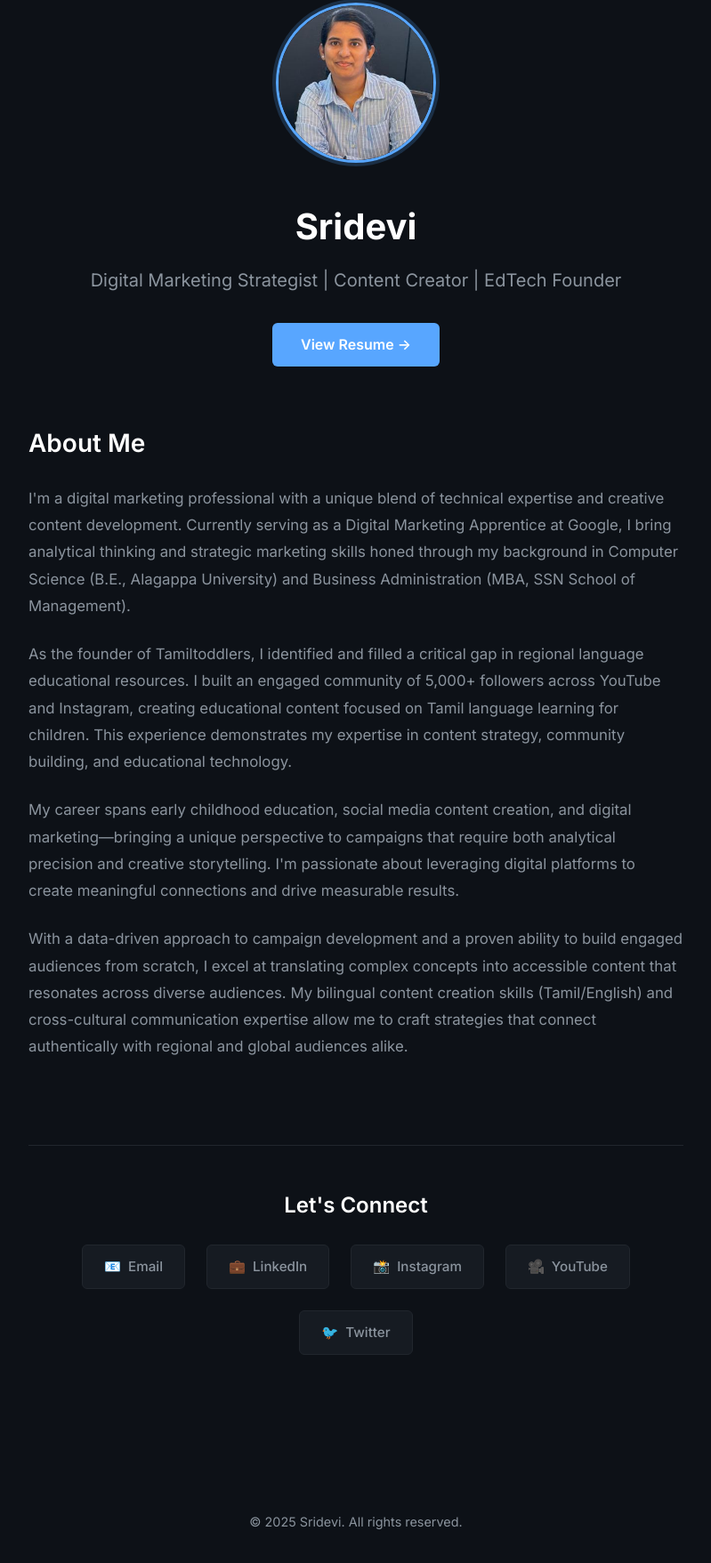
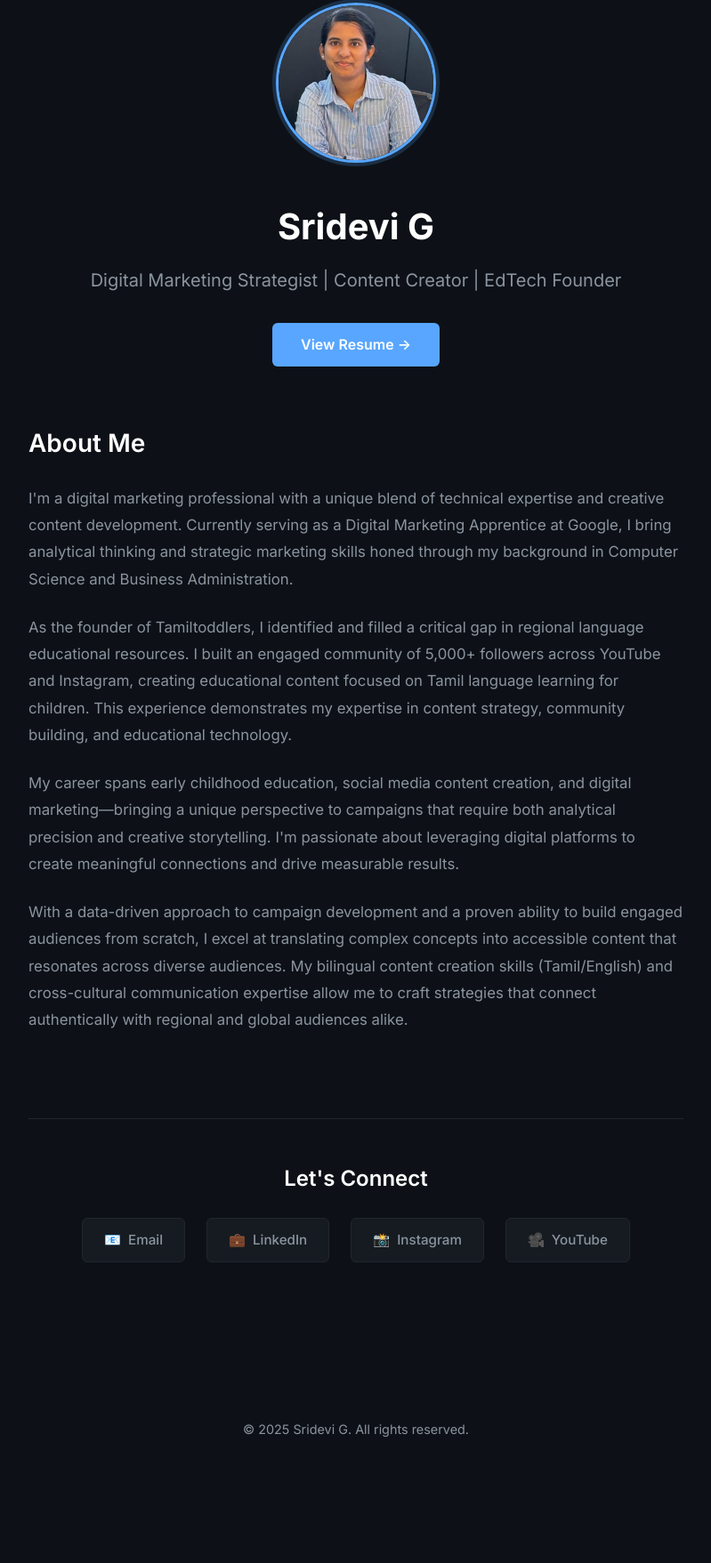
Before and after one commit to SRI-INDIA/sriportfolio, a plain HTML site: page index.html in a window 1280 px wide. Shown: the part 93-1850 px from the top of the page at 89% size, without its empty margins (240-1039 px from the left). After the commit the page ends 1759 px from the top, so only its background shows below. Drawn offline with Linux system fonts and the light colour scheme.

Commit message:
Update index.html

```diff
--- a/index.html
+++ b/index.html
@@ -3,7 +3,7 @@
 <head>
     <meta charset="UTF-8">
     <meta name="viewport" content="width=device-width, initial-scale=1.0">
-    <title>Sridevi - Digital Marketing Strategist</title>
+    <title>Sridevi G - Digital Marketing Strategist</title>
     <link rel="preconnect" href="https://fonts.googleapis.com">
     <link rel="preconnect" href="https://fonts.gstatic.com" crossorigin>
     <link href="https://fonts.googleapis.com/css2?family=Inter:wght@400;500;600;700&display=swap" rel="stylesheet">
@@ -247,7 +247,7 @@
         <!-- About Hero Section -->
         <section class="about-hero">
             <img src="profile_circular.png" alt="Sridevi" class="profile-image">
-            <h1>Sridevi</h1>
+            <h1>Sridevi G</h1>
             <p class="tagline">
                 Digital Marketing Strategist | Content Creator | EdTech Founder
             </p>
@@ -261,7 +261,7 @@
                 I'm a digital marketing professional with a unique blend of technical expertise and creative
                 content development. Currently serving as a Digital Marketing Apprentice at Google, I bring
                 analytical thinking and strategic marketing skills honed through my background in Computer
-                Science (B.E., Alagappa University) and Business Administration (MBA, SSN School of Management).
+                Science and Business Administration.
             </p>
             <p>
                 As the founder of Tamiltoddlers, I identified and filled a critical gap in regional language
@@ -289,10 +289,10 @@
         <section class="social-section" id="contact">
             <h2>Let's Connect</h2>
             <div class="social-links">
-                <a href="mailto:sridevi@example.com" class="social-link">
+                <a href="mailto: digitalgsridevi@gmail.com" class="social-link">
                     <span>📧</span> Email
                 </a>
-                <a href="https://linkedin.com/in/sridevi-profile" class="social-link" target="_blank">
+                <a href="https://linkedin.com/in/sridevigp" class="social-link" target="_blank">
                     <span>💼</span> LinkedIn
                 </a>
                 <a href="https://instagram.com/tamiltoddlers" class="social-link" target="_blank">
@@ -301,16 +301,13 @@
                 <a href="https://youtube.com/@tamiltoddlers" class="social-link" target="_blank">
                     <span>🎥</span> YouTube
                 </a>
-                <a href="https://twitter.com/yourhandle" class="social-link" target="_blank">
-                    <span>🐦</span> Twitter
-                </a>
             </div>
         </section>
     </div>
 
     <!-- Footer -->
     <footer>
-        <p>&copy; 2025 Sridevi. All rights reserved.</p>
+        <p>&copy; 2025 Sridevi G. All rights reserved.</p>
     </footer>
 
     <script>
```
